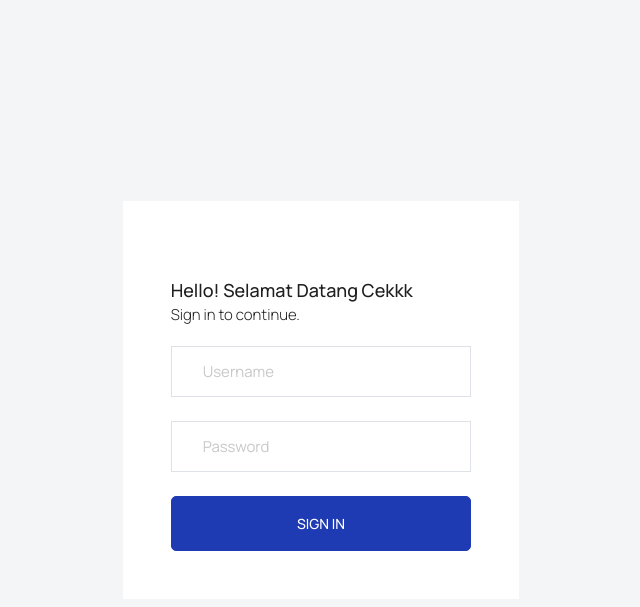
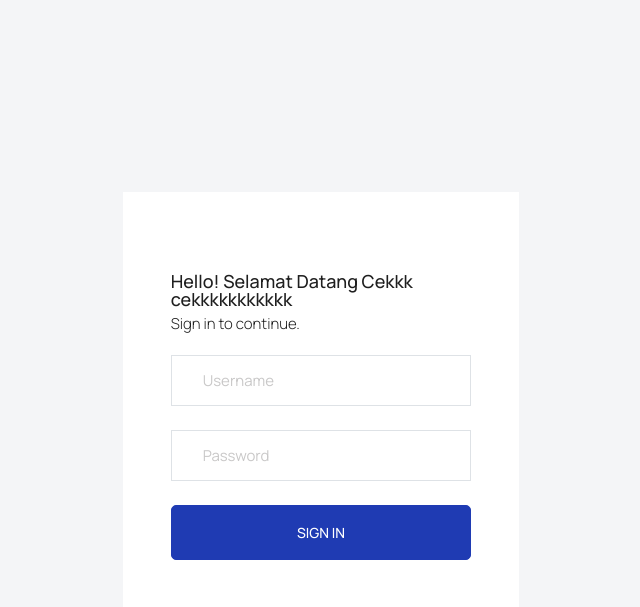
Before and after one commit to taufiqqnh/millenial-group, a CodeIgniter 4 app: the page made by app/Views/login.php in a window 1280 px wide. Shown: the top 607 px of the page, without its empty margins (319-959 px from the left). Run offline with PHP 8.4 and a stand-in for CodeIgniter, Linux system fonts and the light colour scheme; the template is opened without the code that fills it, so the values that code supplies are empty; some libraries are stand-ins or nearby versions.

Commit message:
login tambah

```diff
--- a/app/Views/login.php
+++ b/app/Views/login.php
@@ -1,6 +1,6 @@
-
 <!DOCTYPE html>
 <html lang="en">
+
 <head>
   <!-- Required meta tags -->
   <meta charset="utf-8">
@@ -23,6 +23,7 @@
   <!-- endinject -->
   <link rel="shortcut icon" href="<?= base_url() ?>/public/images/favicon.png" />
 </head>
+
 <body>
   <div class="container-scroller">
     <div class="container-fluid page-body-wrapper full-page-wrapper">
@@ -33,7 +34,7 @@
               <div class="brand-logo">
                 <!-- <img src="<?= base_url() ?>/images/logo.svg" alt="logo"> -->
               </div>
-                <h4>Hello! Selamat Datang Cekkk</h4>
+              <h4>Hello! Selamat Datang Cekkk cekkkkkkkkkkk</h4>
               <h6 class="fw-light">Sign in to continue.</h6>
               <form class="pt-3">
                 <div class="form-group">
@@ -70,4 +71,5 @@
   <script src="<?= base_url() ?>/public/js/todolist.js"></script>
   <!-- endinject -->
 </body>
+
 </html>
```
Lines whose indentation alone changed are shown as unchanged.
